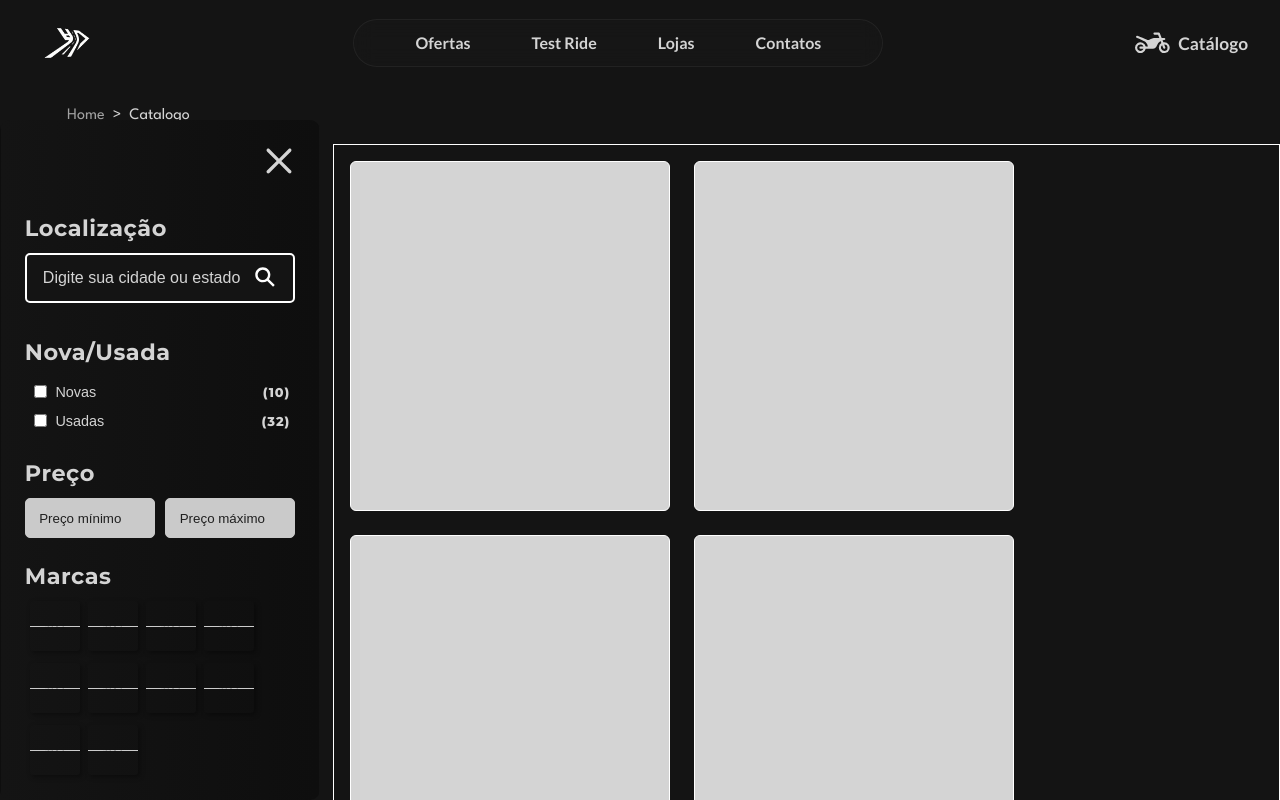
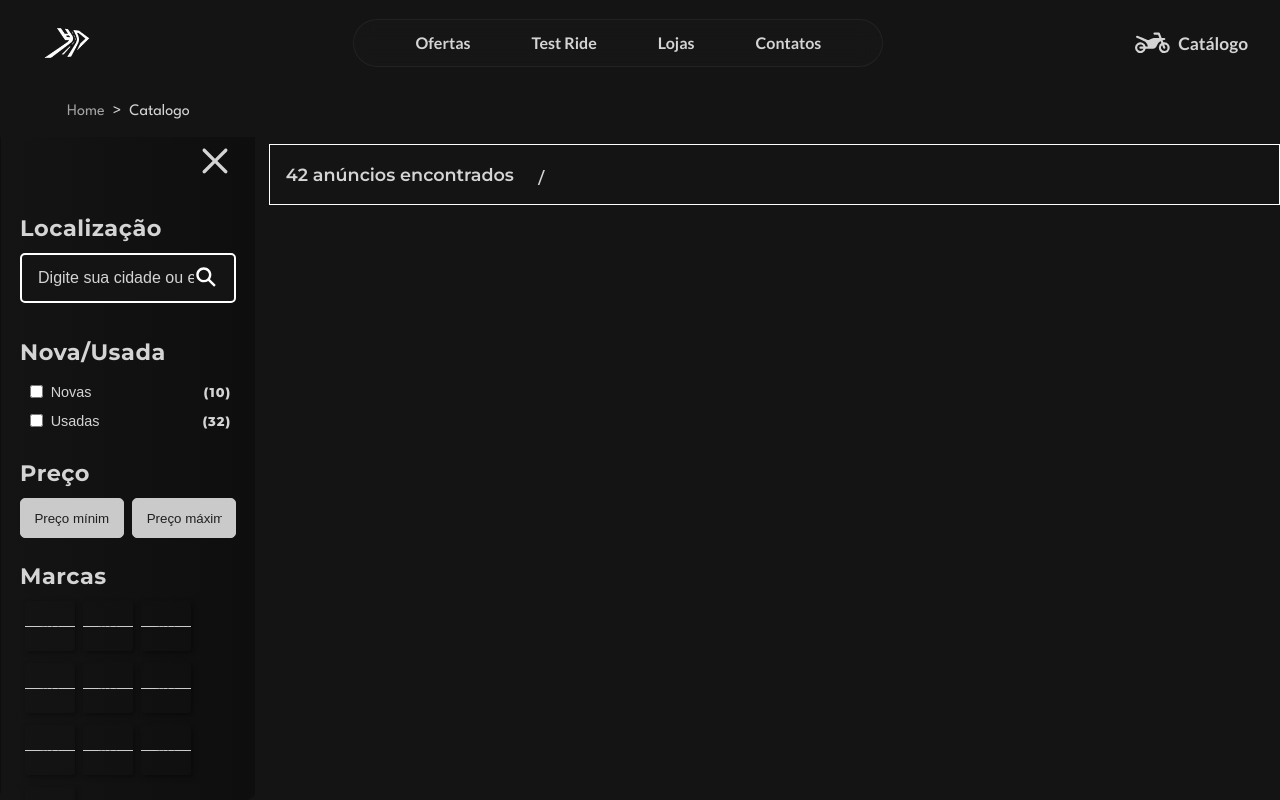
Before and after one commit to victoralsp/ecommerce-motos, a React (Vite) app: page /catalogo in a window 1280 px wide. Shown: the top 800 px of the page. Built offline with nearby package versions, Linux system fonts and the light colour scheme.

Commit message:
iniciando parte do controle de catalogo

```diff
--- a/package.json
+++ b/package.json
@@ -14,6 +14,7 @@
     "react-dom": "^19.1.0",
     "react-fast-marquee": "^1.6.5",
     "react-icons": "^5.5.0",
+    "react-router": "^7.8.2",
     "react-router-dom": "^7.8.0",
     "sass": "^1.89.2",
     "scss": "^0.2.4"
--- a/src/components/Shared/Breadcrumbs/Breadcrumbs.module.scss
+++ b/src/components/Shared/Breadcrumbs/Breadcrumbs.module.scss
@@ -1,11 +1,13 @@
 .breadcrumbs {
-    width: 93%;
+    width: 100%;
     margin: 0 auto;
     font-family: 'League Spartan';
-    padding: .5em 0;
+    padding: 1.1em 0 1.1em 4.188em;
     position: fixed;
-    left: 4.188em;
-    top: 6.25em;
+    top: 5.4em;
+    // background: linear-gradient(to right, #141414 0%, #0e0e0e 100%);
+    background-color: #141414;
+    z-index: 9999999;
 
     ol {
          display: flex;
--- a/src/pages/Catalogo/Catalogo.jsx
+++ b/src/pages/Catalogo/Catalogo.jsx
@@ -4,6 +4,7 @@ import styles from './Catalogo.module.scss';
 import Header from "../../components/Shared/Header/Header.jsx";
 import Breadcrumbs from "../../components/Shared/Breadcrumbs/Breadcrumbs.jsx";
 import ContainerMenuLateral from "./components/ContainerMenuLateral/ContainerMenuLateral.jsx";
+import ResultadosEncontrados from "./components/resultadosEncontrados/ResultadosEncontrados.jsx";
 
 export default function Catalogo() {
 
@@ -25,58 +26,15 @@ export default function Catalogo() {
                 setMenuAberto={setMenuAberto}
                 alternarMenu={alternarMenu}
             />
-            <div className={containerCatalogo}>
-                <div></div>
-                <div></div>
-                <div></div>
-                <div></div>
-                <div></div>
-                <div></div>
-                <div></div>
-                <div></div>
-                <div></div>
-                <div></div>
-                <div></div>
-                <div></div>
-                <div></div>
-                <div></div>
-                <div></div>
-                <div></div>
-                <div></div>
-                <div></div>
-                <div></div>
-                <div></div>
-                <div></div>
-                <div></div>
-                <div></div>
-                <div></div>
-                <div></div>
-                <div></div>
-                <div></div>
-                <div></div>
-                <div></div>
-                <div></div>
-                <div></div>
-                <div></div>
-                <div></div>
-                <div></div>
-                <div></div>
-                <div></div>
-                <div></div>
-                <div></div>
-                <div></div>
-                <div></div>
-                <div></div>
-                <div></div>
-                <div></div>
-                <div></div>
-                <div></div>
-                <div></div>
-                <div></div>
-                <div></div>
-                <div></div>
-                <div></div>
-            </div>
+            <section className={containerCatalogo}>
+                <section className={styles.catalogoControles}>
+                    <div className={styles.qtdEncontradosEFiltrarPor}>
+                        <ResultadosEncontrados/>
+                        <span>/</span>
+
+                    </div>
+                </section>
+            </section>
             </main>
 
         </body>
--- a/src/pages/Catalogo/Catalogo.module.scss
+++ b/src/pages/Catalogo/Catalogo.module.scss
@@ -2,27 +2,33 @@
     overflow-x: hidden;
 
     .containerCatalogo {
-        width: 74%;
+        width: 79%;
         margin-left: auto;
         position: absolute;
         right: 0;
         margin: 9em auto 0;
         padding: 1em;
         display: flex;
-        // justify-content: center;
+        flex-direction: column;
+        justify-content: center;
         flex-wrap: wrap;
         gap: 1.5em;
         border: 1px solid white;
         transition: 1s ease;
 
 
-        div {
-            max-width: 320px;
-            width: 100%;
-            height: 350px;
-            border: 1px solid white;
-            background-color: #d4d4d4;
-            border-radius: 6px;
+        .qtdEncontradosEFiltrarPor {
+            display: flex;
+            flex-direction: row;
+            align-items: center;
+            gap: 1.5em;
+
+            span {
+                color: #d4d4d4;
+                font-weight: bolder;
+                font-size: 1.5em;
+                transform: translateY(3px);
+            }
         }
     }
 
--- a/src/pages/Catalogo/components/ContainerMenuLateral/ContainerMenuLateral.jsx
+++ b/src/pages/Catalogo/components/ContainerMenuLateral/ContainerMenuLateral.jsx
@@ -1,5 +1,5 @@
 import React from "react";
-import { useState } from "react";
+// import { useState } from "react";
 import styles from "./ContainerMenuLateral.module.scss";
 import BuscarLocalizacao from "../BuscarLocalizacao/BuscarLocalizacao";
 import IconeMenuLateral from "../IconeMenuLateral/IconeMenuLateral";
--- a/src/pages/Catalogo/components/ContainerMenuLateral/ContainerMenuLateral.module.scss
+++ b/src/pages/Catalogo/components/ContainerMenuLateral/ContainerMenuLateral.module.scss
@@ -1,5 +1,5 @@
 .containerMenuLateral {
-    width: 25%;
+    width: 20%;
     height: 85vh;
     border: 1px solid rgba(255, 255, 255, 0);
     color: #d4d4d4;
--- a/src/pages/Catalogo/components/IconeMenuLateral/IconeMenuLateral.jsx
+++ b/src/pages/Catalogo/components/IconeMenuLateral/IconeMenuLateral.jsx
@@ -1,10 +1,10 @@
 import React  from "react";
 import styles from "./IconeMenuLateral.module.scss";
-import { useState } from "react";
+// import { useState } from "react";
 import { TbMenuDeep } from "react-icons/tb";
 import { CgClose } from "react-icons/cg";
 
-export default function IconeMenuLateral({ alterarEstadoMenu, menuAberto, setMenuAberto }) {
+export default function IconeMenuLateral({ alterarEstadoMenu, menuAberto }) {
 
 
     return (
--- /dev/null
+++ b/src/pages/Catalogo/components/ResultadosEncontrados/ResultadosEncontrados.jsx
@@ -0,0 +1,10 @@
+import React from "react";
+import styles from './ResultadosEncontrados.module.scss';
+
+export default function ResultadosEncontrados() {
+
+    return(
+
+        <p className={styles.qtdAnunciosEncontrados}>42 anúncios encontrados</p>
+    )
+}
--- /dev/null
+++ b/src/pages/Catalogo/components/ResultadosEncontrados/ResultadosEncontrados.module.scss
@@ -0,0 +1,7 @@
+.qtdAnunciosEncontrados {
+    color: rebeccapurple;
+    font-family: "Montserrat", sans-serif;
+    color: #d4d4d4;
+    font-size: 1.1em;
+    font-weight: 600;
+}
```
Also changed, not shown: 1 other file (tests, documents, lock files or other folders).
